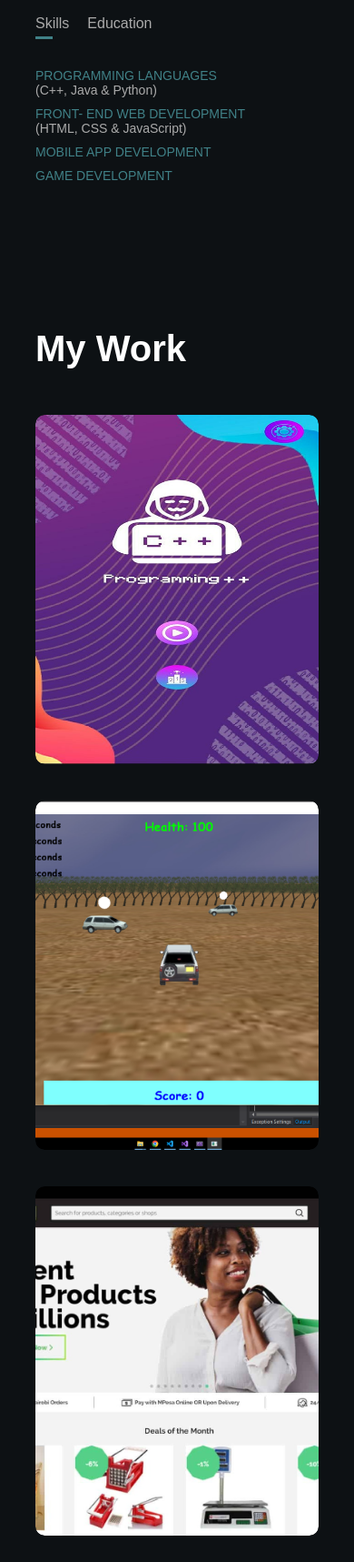
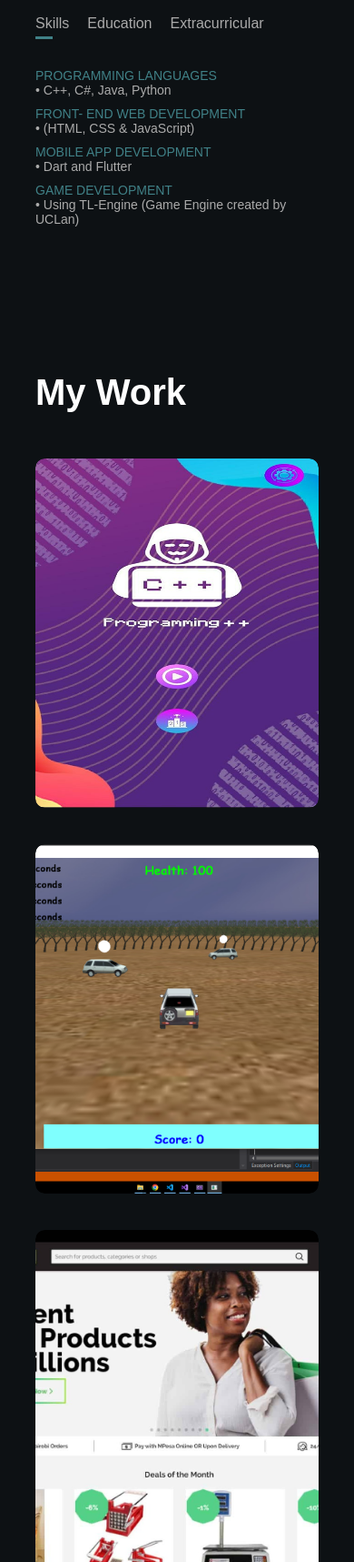
Before and after one commit to dexa20/PortfolioWebsite, a plain HTML site: page index.html in a window 390 px wide. Shown: the part 1518-3235 px from the top of the page at 91% size. Drawn offline with Linux system fonts and the light colour scheme.

Commit message:
Update index.html

```diff
--- a/index.html
+++ b/index.html
@@ -48,33 +48,33 @@
 
                 <div class="tab-titles">
                     <p class="tab-links active-link" onclick="opentab('skills')">Skills</p>
-                    <!-- <p class="tab-links" onclick="opentab('experience')">Experience</p> -->
                     <p class="tab-links" onclick="opentab('education')">Education</p>
+                    <p class="tab-links" onclick="opentab('extracurricular')">Extracurricular</p>
                 </div>
 
                 <div class="tab-contents active-tab" id="skills">
                     <ul>
-                        <li><span>PROGRAMMING LANGUAGES</span><br>(C++, Java & Python)</li>
-                        <li><span>FRONT- END WEB DEVELOPMENT</span><br>(HTML, CSS & JavaScript)</li>
-                        <li><span>MOBILE APP DEVELOPMENT</span><br></li>
-                        <li><span>GAME DEVELOPMENT</span><br></li>
+                        <li><span>PROGRAMMING LANGUAGES</span><br>• C++, C#, Java, Python</li>
+                        <li><span>FRONT- END WEB DEVELOPMENT</span><br>• (HTML, CSS & JavaScript)</li>
+                        <li><span>MOBILE APP DEVELOPMENT</span><br>• Dart and Flutter</li>
+                        <li><span>GAME DEVELOPMENT</span><br>• Using TL-Engine (Game Engine created by UCLan)</li>
                     </ul>
                 </div>
 
-                <div class="tab-contents" id="Extracurricular">
+                <div class="tab-contents" id="education">
+                    <ul>
+                        <li><span>BSc Hons Software Engineering ( Second Year, Undergraduate)</span><br>• University of Central Lancashire (UCLan)<br>• Expected Graduation: August 2025</li>
+                        <li><span>High School Diploma</span><br>• Lyceum International School Wattala<br>• Cambridge O- Level (2020) Results : 4A* 2A 1B 1C<br>• GCE A- Level (2022) Results: 2C 1S</li>
+                    </ul>
+                </div>
+
+                <div class="tab-contents" id="extracurricular">
                     <ul>
                         <li><span>Junior Prefect ( 2017 - 2020) [ Lyceum International School Wattala]</span><br></li>
                         <li><span>Senior Prefect ( 2021 - 2022) [ Lyceum International School Wattala]</span><br></li>
                         <li><span>House Captain ( 2021 - 2022) [ Lyceum International School Wattala]</span><br></li>
                         <li><span>Badminton Team [Lyceum International School Wattala]:</span><br>• Played on the school badminton team, Earned national- level championship titles in the Sri Lanka Schools Under 15 Doubles ( 2017) and excelled in Inter International Schools Badminton Championships with victories in the Under 20 (2022), Under 16 (2019, 2018), and Under 15 (2017) categories.</li>
                         <li><span>Chess Club [ Lyceum International School Wattala]:</span><br>• Participated actively in the school chess team, securing championship titles at the national level in Sri Lanka.</li>
-                    </ul>
-                </div>
-
-                <div class="tab-contents" id="education">
-                    <ul>
-                        <li><span>BSc Hons Software Engineering ( Second Year, Undergraduate)</span><br>• Universal College Lanka ( UCL) - Integrated with University of Central Lancashire (UCLan)<br>• Expected Graduation: August 2025</li>
-                        <li><span>High School Diploma</span><br>• Lyceum International School Wattala<br>• Cambridge O- Level (2020) Results : 4A* 2A 1B 1C<br>• GCE A- Level (2022) Results: 2C 1S</li>
                     </ul>
                 </div>
 
@@ -120,8 +120,8 @@
             <div class="work">
                 <img src="images/work1.png">
                 <div class="layer">
-                    <h3>Quiz App for Programming Skills</h3>
-                    <p>As part of a team assignment for the "Computer Challenge" module at the University of Central Lancashire, we developed an interactive quiz app using MIT App Inventor to assess programming skills. Collaborating closely with team members, we collectively designed the user interface, implemented question logic, and evaluated user responses. The quiz app was designed to focus on programming concepts, offering an engaging self-assessment tool for individuals looking to gauge their programming knowledge and skills.</p>
+                    <h3>Quiz App for Programming Skills <br> (MIT App Inventor)</h3>
+                    <p>We built a programming quiz app with MIT App Inventor for the "Computer Challenge" module at the University of Central Lancashire. The app helps users assess their programming skills and knowledge, and we worked as a team to design the interface, implement questions, and evaluate responses.</p>
                     <a href="#"><i class="fa-solid fa-up-right-from-square"></i></a>
                 </div>
             </div>
@@ -129,20 +129,22 @@
                 <img src="images/Screenshot (110).png">
                 <div class="layer">
                     <h3>3D Car Game using TL Engine (C++)</h3>
-                    <p>For our project in the "Game Concepts" module at the University of Central Lancashire, we undertook the design and development of a 3D car game. To bring this game to life, we harnessed the power of the TL Engine, a game engine provided by UCLan, which enabled us to craft an immersive gaming experience. Throughout the development process, we showcased our problem-solving prowess by implementing intricate features, including collision detection and dynamic particle movement. This project not only enriched our understanding of game development but also demonstrated our ability to tackle complex challenges in the field.</p>
+                    <p>In the "Game Concepts" module at the University of Central Lancashire, we created a 3D car game using the TL Engine, a UCLan-provided game engine. Our project involved implementing advanced features like collision detection and dynamic particle movement, showcasing our problem-solving skills and enriching our game development knowledge.</p>
                     <a href="#"><i class="fa-solid fa-up-right-from-square"></i></a>
                 </div>
             </div>
             <div class="work">
                 <img src="images/sky.garden (1).jpg">
                 <div class="layer">
-                    <h3>Ecommerce Store</h3>
-                    <p>Lorem ipsum dolor sit, amet consectetur adipisicing elit. Quo pariatur enim accusamus sit, rem atque nulla quis deserunt aliquid ex omnis itaque odio, mollitia commodi beatae! Repudiandae animi delectus adipisci.</p>
+                    <h3>Ecommerce Store (HTML, CSS, JS)</h3>
+                    <p>I independently designed and developed an e-commerce website using HTML, CSS, and JavaScript. This project provided hands-on experience, enhancing my front-end proficiency, problem-solving skills, and showcasing my ability to create a functional and attractive online shopping platform. It deepened my knowledge and positioned me well for diverse career opportunities in the digital realm.</p>
                     <a href="#"><i class="fa-solid fa-up-right-from-square"></i></a>
                 </div>
             </div>
         </div>
-        <a href="#" class="btn">See more</a>
+
+        <a href="#portfolio" class="btn" id="show-more-button">See more</a>
+
     </div>
 </div>
 
@@ -211,6 +213,22 @@
 
 </script>
 
+<!-- <script>
+
+    document.getElementById("show-more-button").addEventListener("click", function () {
+        var secondWorkList = document.querySelector(".work-list:nth-child(2)");
+        if (secondWorkList.style.display === "none" || secondWorkList.style.display === "") {
+            secondWorkList.style.display = "block";
+            this.textContent = "Show less";
+        } else {
+            secondWorkList.style.display = "none";
+            this.textContent = "See more";
+        }
+    });
+
+
+</script> -->
+
 
 </body>
 </html>
```
